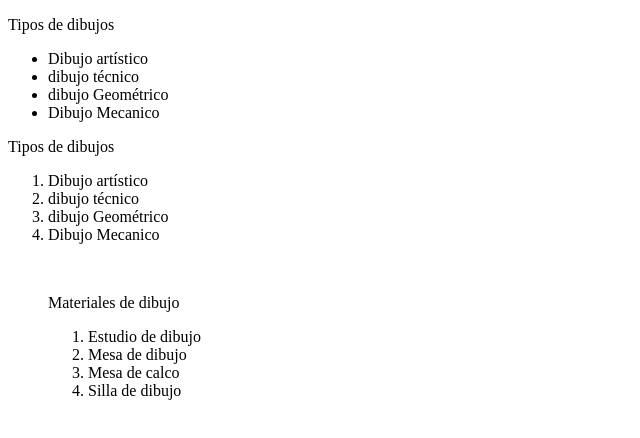
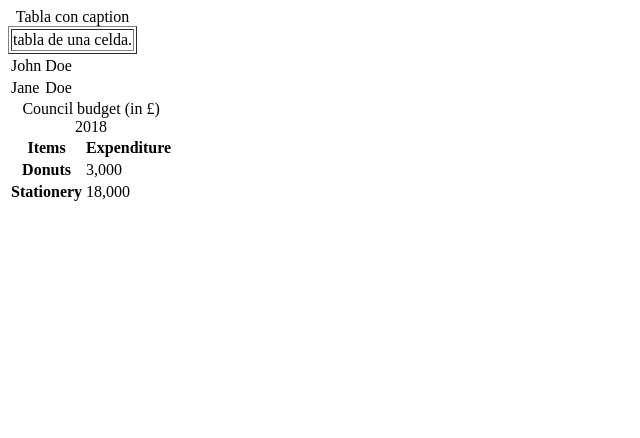
Before and after one commit to davidruc/Investigacion-Etiquetas, a plain HTML site: page index.html in a window 1280 px wide. Shown: the whole page, without its empty margins (0-640 px from the left). Drawn offline with Linux system fonts and the light colour scheme.

Commit message:
Etiquetas de tablas

```diff
--- a/index.html
+++ b/index.html
@@ -4,46 +4,62 @@
     <meta charset="UTF-8">
     <meta http-equiv="X-UA-Compatible" content="IE=edge">
     <meta name="viewport" content="width=device-width, initial-scale=1.0">
-    <title>Etiquetas de listas</title>
+    <title>Etiquetas de tablas</title>
 
 </head>
 <body>
 
-    <!-- <li></li> es la etiqueta básica de lista -->
+    <table border='1'>
+        <caption>Tabla con caption</caption>
+        <tr> <td> tabla de una celda. </td>  </tr>
+    </table>
+    <!-- Es el encargado de darle un título descriptivo a las tablas. -->
 
-    <p> Tipos de dibujos</p>
-    <ul type=”circle”>
-        <li>Dibujo artístico</li>
-        <li>dibujo técnico</li>
-        <li>dibujo Geométrico</li>
-        <li>Dibujo Mecanico</li>
-    </ul>
-    <!-- VIÑETAS Están englobadas por las etiquetas <ul> y </ul>. Atributos con los
-    cuales es posible configurar el aspecto que va a tener la lista.
-    type="circle/disc/square". Define la viñeta a emplear en la lista. -->
+    <!-- <col> Permite especificar propiedades para una columna o un grupo de ellas. -->
 
-    <p> Tipos de dibujos</p>
-    <ol type=”A”>
-        <li>Dibujo artístico</li>
-        <li>dibujo técnico</li>
-        <li>dibujo Geométrico</li>
-        <li>Dibujo Mecanico</li>
-    </ol><br>
-    <blockquote><p>Materiales de dibujo</p>
+    <!-- <colgroup></colgroup> colgroup de column group = Grupo de columnas. Permite crear grupos de columnas -->
 
-    <ol type=”i”start=”3”>
-        <li>Estudio de dibujo</li>
-        <li>Mesa de dibujo</li>
-        <li>Mesa de calco</li>
-        <li>Silla de dibujo</li>
-    </ol></blockquote>
-    <!-- LISTAS NUMERADAS Están englobadas por las etiquetas <ol> y </ol>.
-    type="1 / a / A / i / I ". Establece orden numérico, alfabético o numeración
-    romana
-     start="n": donde n es el valor con el que comenzará la lista. Los valores del
-    parámetro "n" son números enteros a partir de 1. Si se omite este atributo la
-    lista comenzará por el número 1. -->
+    <table>
+        <tr>
+          <td>John</td>
+          <td>Doe</td>
+        </tr>
+        <tr>
+          <td>Jane</td>
+          <td>Doe</td>
+        </tr>
+    </table>
+    <!-- El Elemento de Tabla HTML (<table>) representa datos en dos o mas dimensiones. -->
 
+    <table>
+        <caption>Council budget (in £) 2018</caption>
+        <thead>
+            <tr>
+                <th>Items</th>
+                <th scope="col">Expenditure</th>
+            </tr>
+        </thead>
+        <tbody>
+            <tr>
+                <th scope="row">Donuts</th>
+                <td>3,000</td>
+            </tr>
+            <tr>
+                <th scope="row">Stationery</th>
+                <td>18,000</td>
+            </tr>
+        </tbody>
+    </table>
+<!--
+    indica que están contenidas dentro del cuerpo de la tabla -->
+
+    <!-- El elemento HTML Celda de tabla (<td>) define la celda de una tabla que contiene datos. Esta participa en el modelo de tablas. -->
+<!--
+        El elemento HTML <th> define una celda como encabezado de un grupo de celdas en una tabla. La naturaleza exacta de este grupo está definida por los atributos scope y headers. -->
+
+
+    <!-- El elemento HTML <thead> define un conjunto de filas que definen el encabezado de las columnas de la tabla       -->
+    <!-- El elemento HTML fila de tabla (table row) <tr> define una fila de celdas en una tabla. Estas pueden ser una mezcla de elementos <td> y <th>. -->
 
 
 </body>
```
